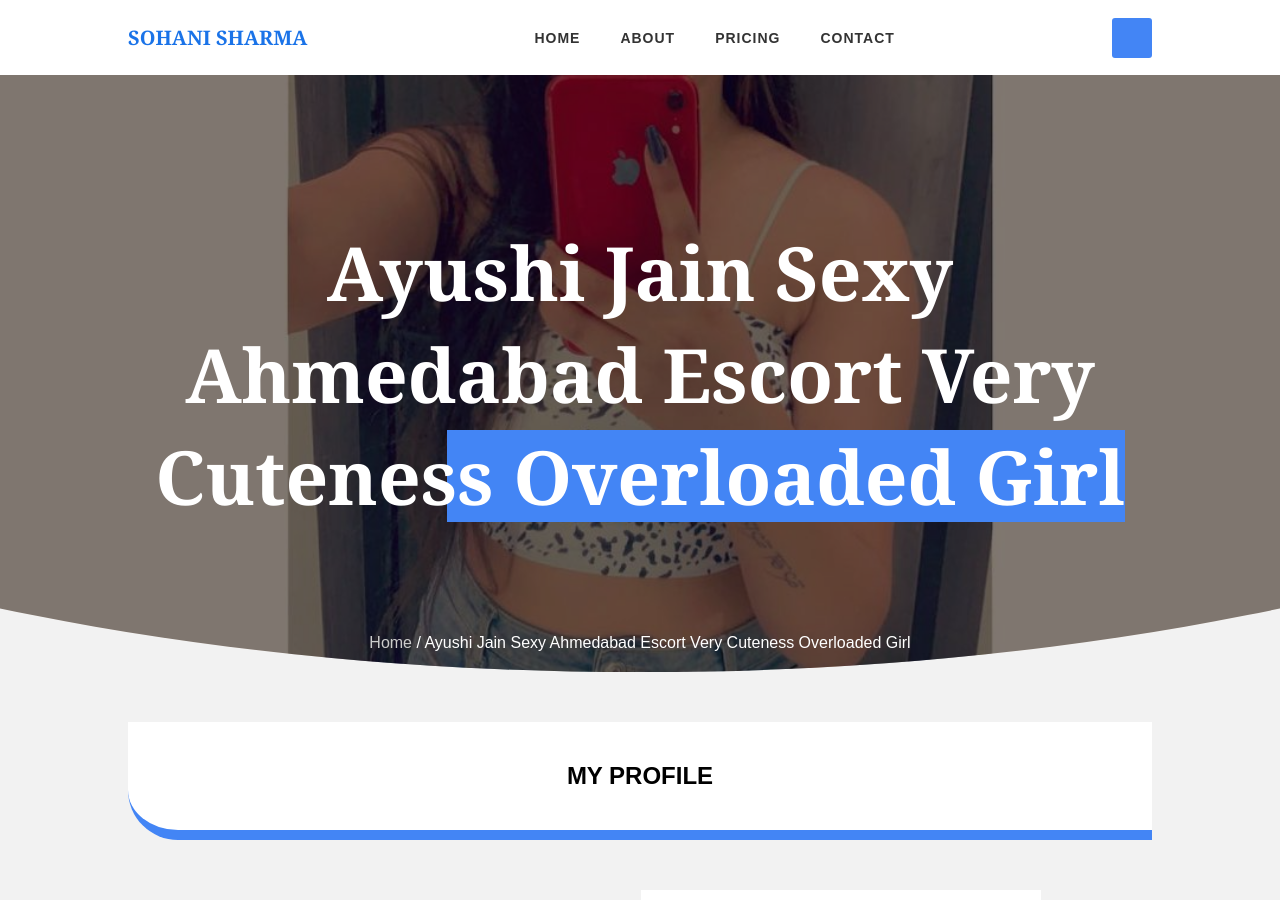
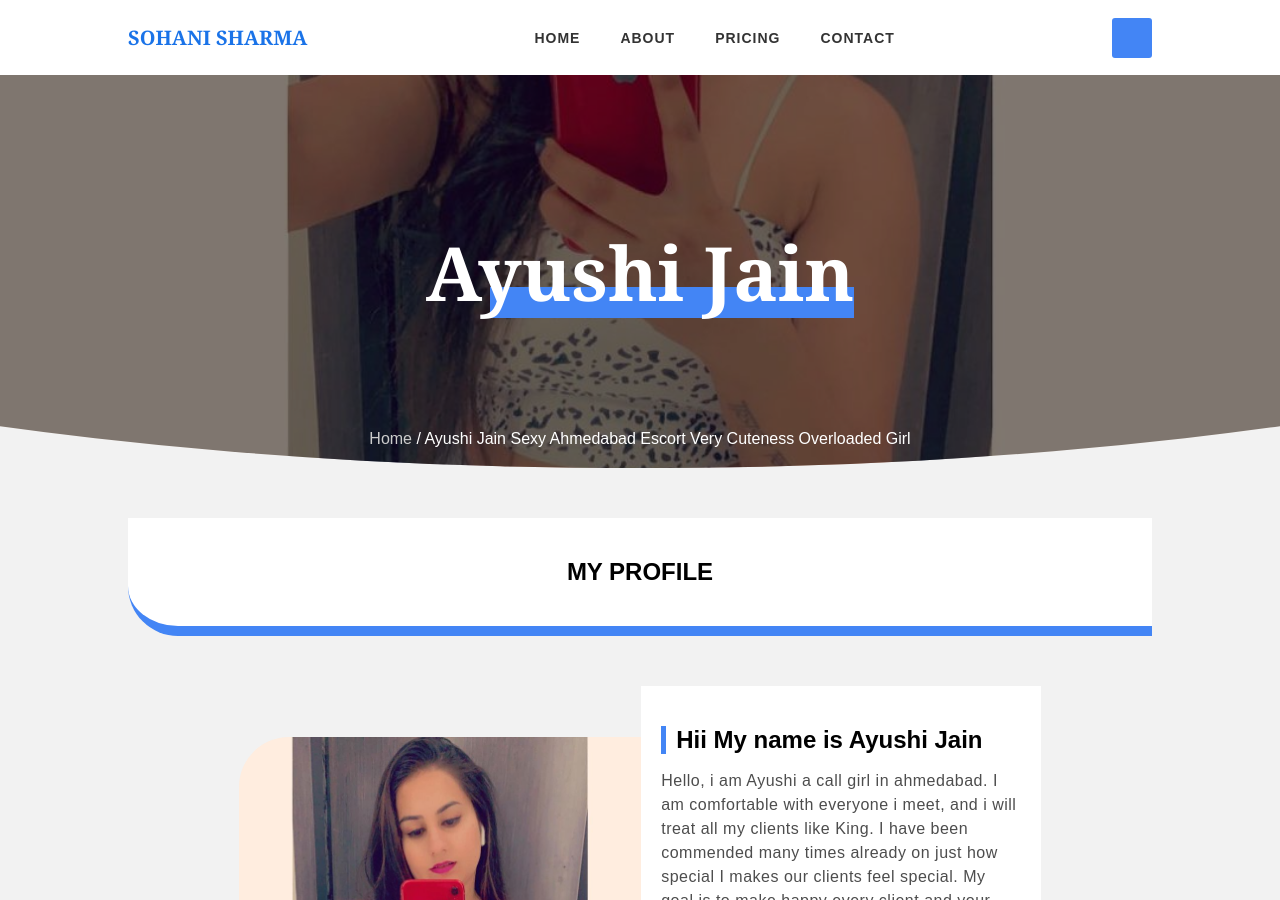
Before and after one commit to zl9/sohanisharma, a Jekyll site: the page built from _posts/2022-04-1-ayushi-jain-sexy-ahmedabad-escort-very-cuteness-overloaded-girl.md, in a window 1280 px wide and 900 px high. Built offline with Jekyll 4.4.1, drawn with Linux system fonts in a browser that asks for light colours.

Commit message:
Add files via upload

```diff
--- a/_layouts/default.html
+++ b/_layouts/default.html
@@ -52,7 +56,7 @@
   <div id="bw_bg"></div>
   <div id="m_bg"></div>
   <!-- <div style='min-height:calc(100vh - var(--hfhit)*2);'> -->
-  <main id='main'>
+  <main id='main' style="overflow:hidden ;">
 
 
     {{content}}
--- a/_layouts/post.html
+++ b/_layouts/post.html
@@ -49,7 +49,7 @@ post_class: post-template
 </style>
 
 <section id='shider' style="background-image:linear-gradient(0deg, hsla(0, 0%, 0%, 0.5) 0%, hsla(0, 0%, 0%, 0.5) 100%), url('/img/{{ page.img[0] }}');background-position: center;background-size: cover;">
-    <h1><span>{{page.title}}</span></h1>
+    <h1><span>{{page.name}}</span></h1>
     <div id='gpag' style="position: absolute;bottom: 20px;left: 50%;transform: translateX(-50%);"><a href="/" style="color: #cccccc;">Home</a> <a>/ {{page.title}}</a></div>
 </section>
 
```
Also changed, not shown: other parts of _layouts/default.html (+5 -1 lines).
